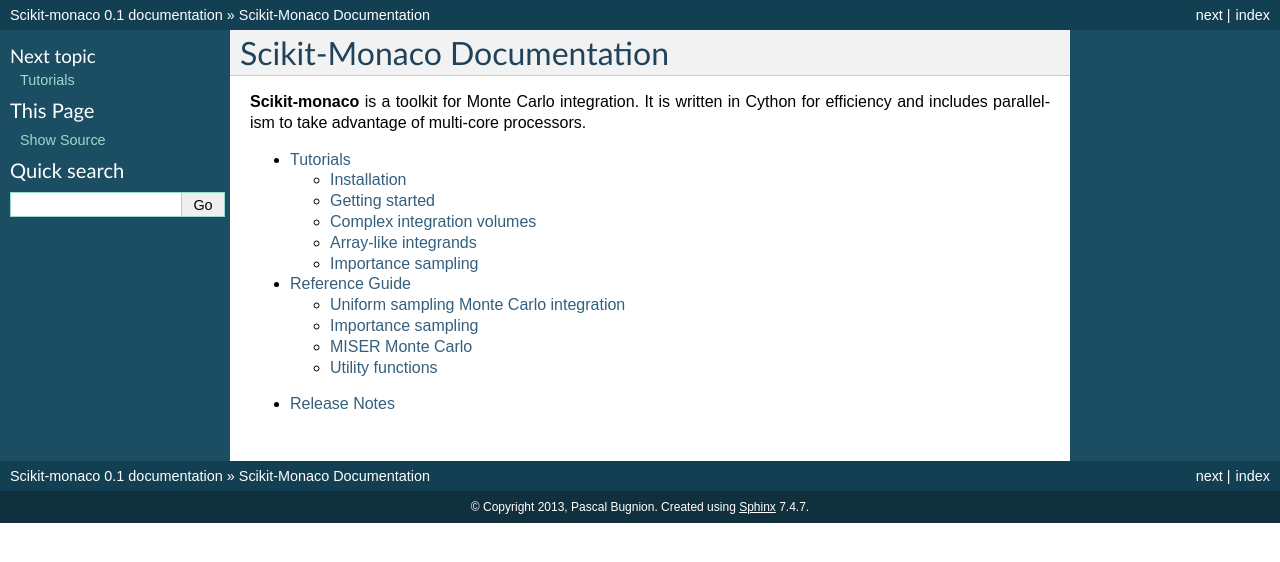
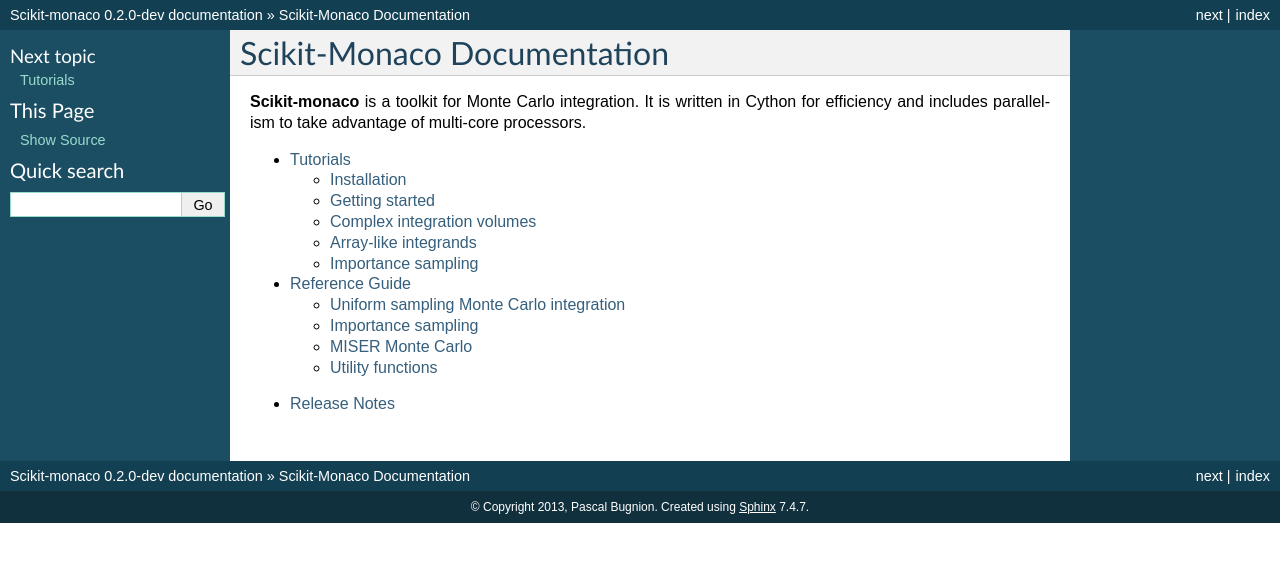
Before and after one commit to scikit-monaco/scikit-monaco, a Sphinx documentation site: the page built from doc/source/index.rst, in a window 1280 px wide. Shown: the top 562 px of the page. Built offline with Sphinx 7.4.7, drawn with Linux system fonts in a browser that asks for light colours; pages that are not in the unit, such as notebooks, are missing from menus.

Commit message:
DOC: Sphinx gets version information from __init__ script.
Removed hard-coded version information. Now the conf.py scripts imports
skmonaco to get version information.

```diff
--- a/doc/source/conf.py
+++ b/doc/source/conf.py
@@ -57,9 +57,10 @@
 # built documents.
 #
 # The short X.Y version.
-version = '0.1'
+import skmonaco
+version = skmonaco.__version__
 # The full version, including alpha/beta/rc tags.
-release = '0.1'
+release = skmonaco.__version__
 
 # The language for content autogenerated by Sphinx. Refer to documentation
 # for a list of supported languages.
```
